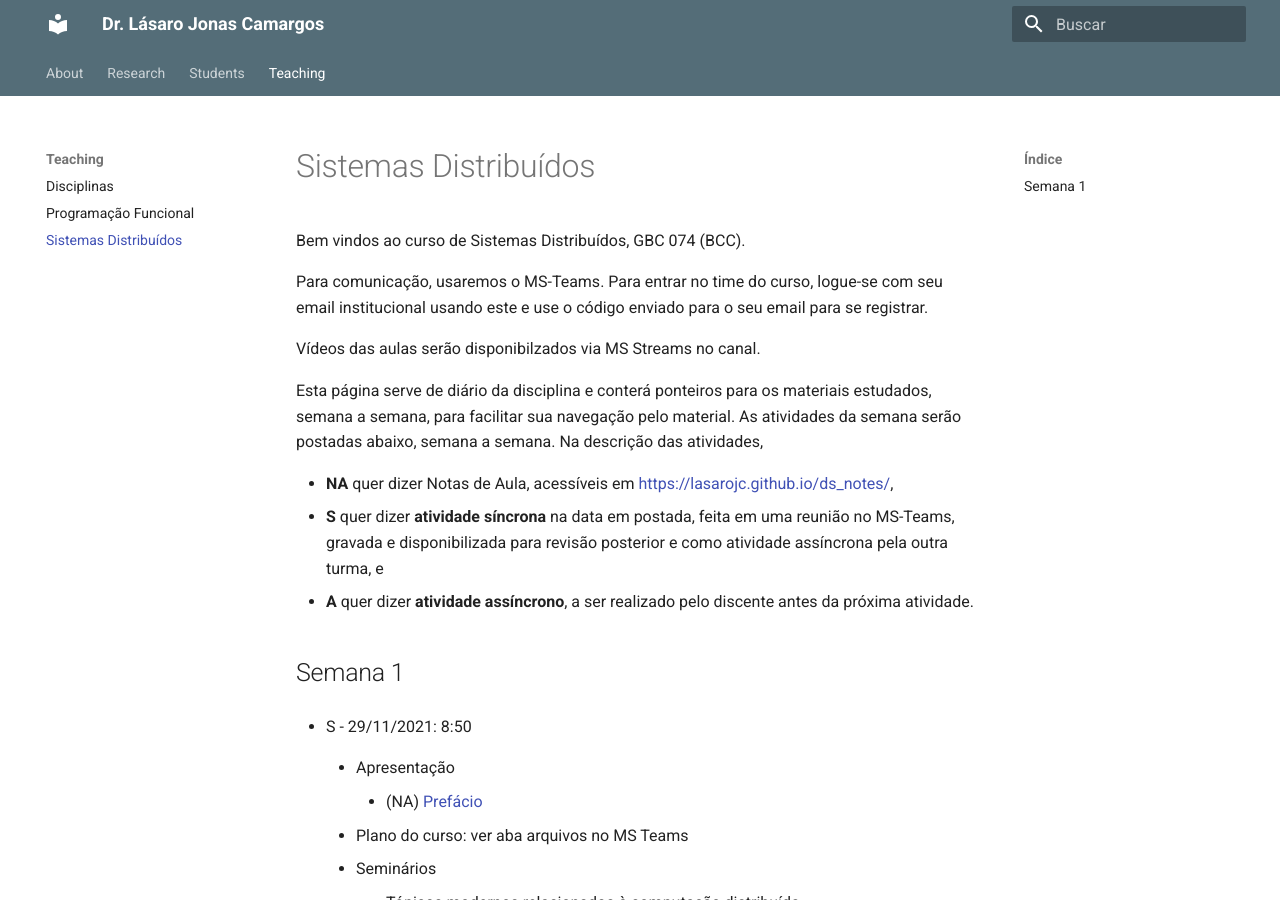
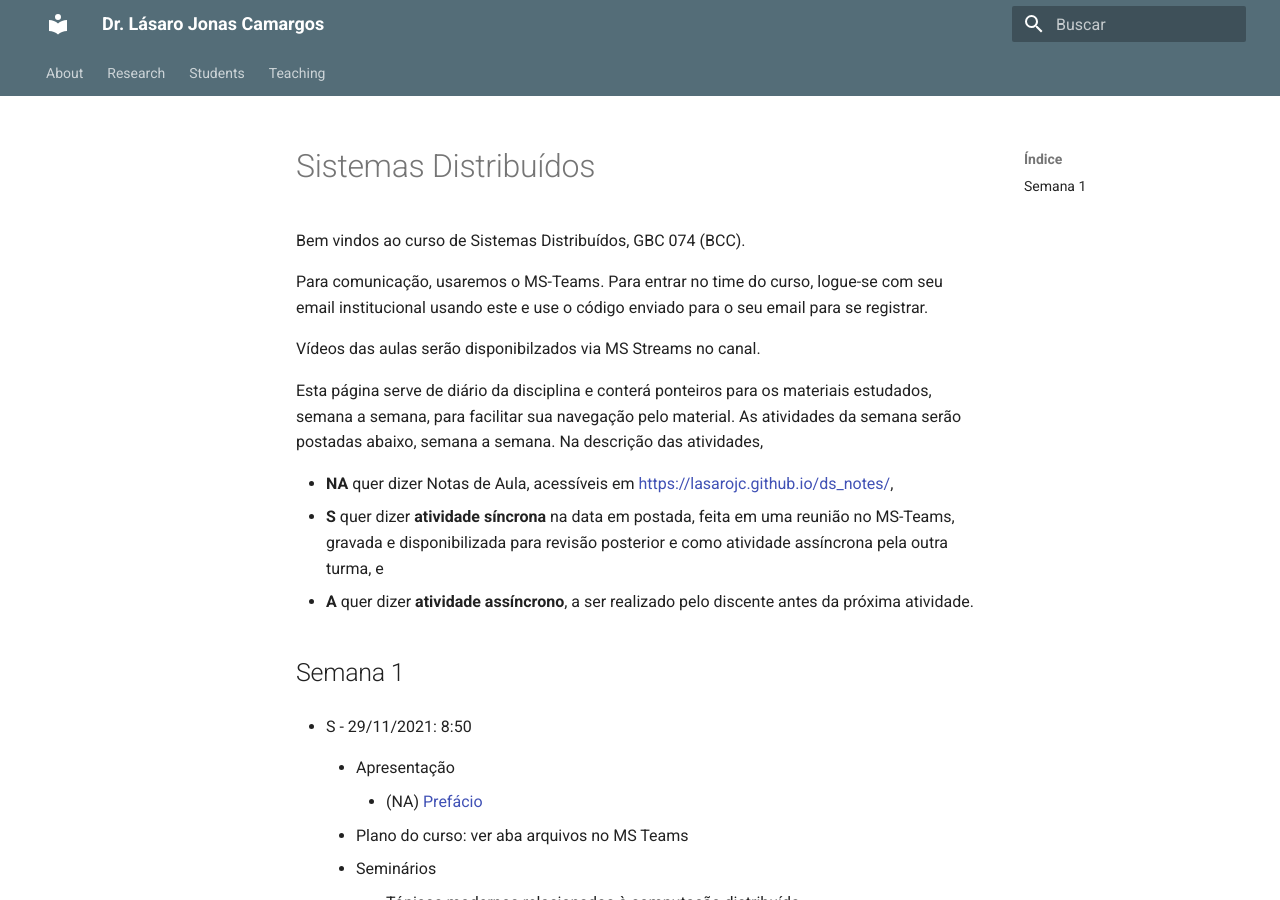
Before and after one commit to lasarojc/lasarojc.github.io, an MkDocs documentation site: the page built from docs/teaching/gbc074gsi028/index.md, in a window 1280 px wide and 900 px high. Built offline with MkDocs 1.6.1 and Material for MkDocs 9.7.7, drawn with Linux system fonts in a browser that asks for light colours.

Commit message:
Update mkdocs.yml

```diff
--- a/mkdocs.yml
+++ b/mkdocs.yml
@@ -8,7 +8,7 @@ nav:
             - Disciplinas: teaching/index.md
         #    - '2020/1 GSI009': teaching/gsi009/index.md
             - 'Programação Funcional': teaching/gbc033/index.md
-            - 'Sistemas Distribuídos': teaching/gbc074gsi028/index.md
+        #    - 'Sistemas Distribuídos': teaching/gbc074gsi028/index.md
 
 theme:
         name: material #readthedocs
```
